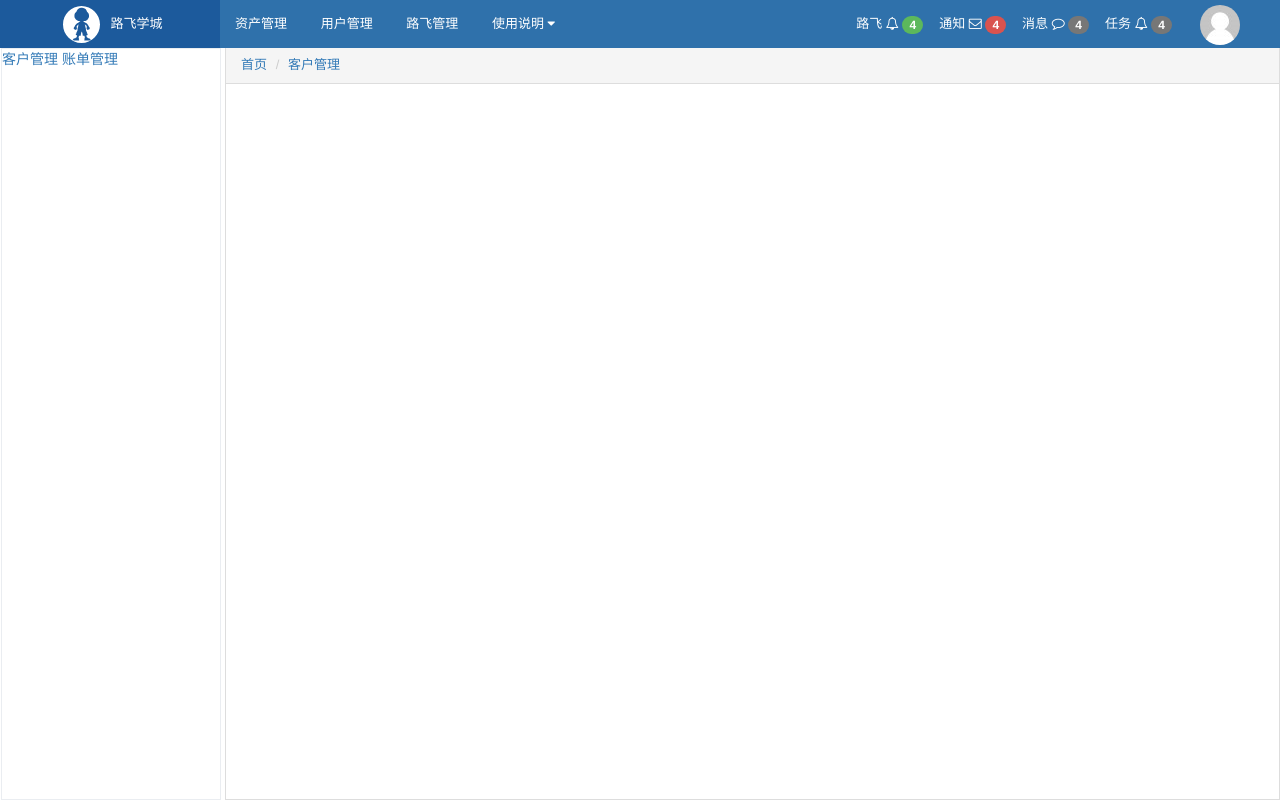
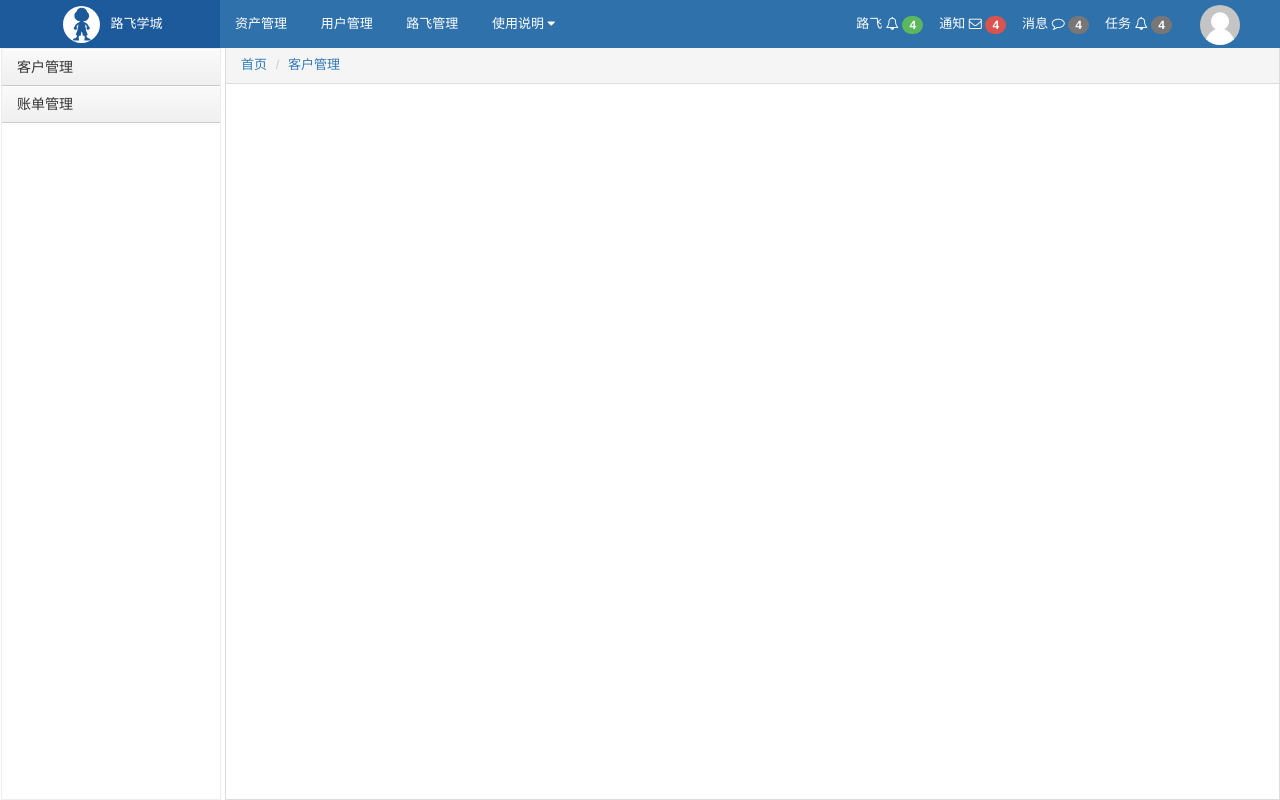
Before and after one commit to steve78926/luffy_permission, a Django app: page /layout in a window 1280 px wide. Run offline with Django 3.2, Linux system fonts and the light colour scheme; some libraries are stand-ins or nearby versions.

Commit message:
Merge remote-tracking branch 'origin/master'
# Conflicts:
#	web/static/css/nav.css

```diff
--- a/web/static/css/layout.css
+++ b/web/static/css/layout.css
@@ -49,7 +49,19 @@
 }
 
 .left-menu .menu-body .static-menu a {
-
+    text-decoration: none;
+    padding: 8px 15px;
+    border-bottom: 1px solid #ccc;
+    color: #333;
+    display: block;
+    background: #efefef;
+    background: -webkit-gradient(linear, left bottom, left top, color-stop(0, #efefef), color-stop(1, #fafafa));
+    background: -ms-linear-gradient(bottom, #efefef, #fafafa);
+    background: -moz-linear-gradient(center bottom, #efefef 0%, #fafafa 100%);
+    background: -o-linear-gradient(bottom, #efefef, #fafafa);
+    filter: progid:dximagetransform.microsoft.gradient(startColorStr='#e3e3e3', EndColorStr='#ffffff');
+    -ms-filter: "progid:DXImageTransform.Microsoft.gradient(startColorStr='#fafafa',EndColorStr='#efefef')";
+    box-shadow: inset 0px 1px 1px white;
 }
 
 .left-menu .menu-body .static-menu a:hover {
```
